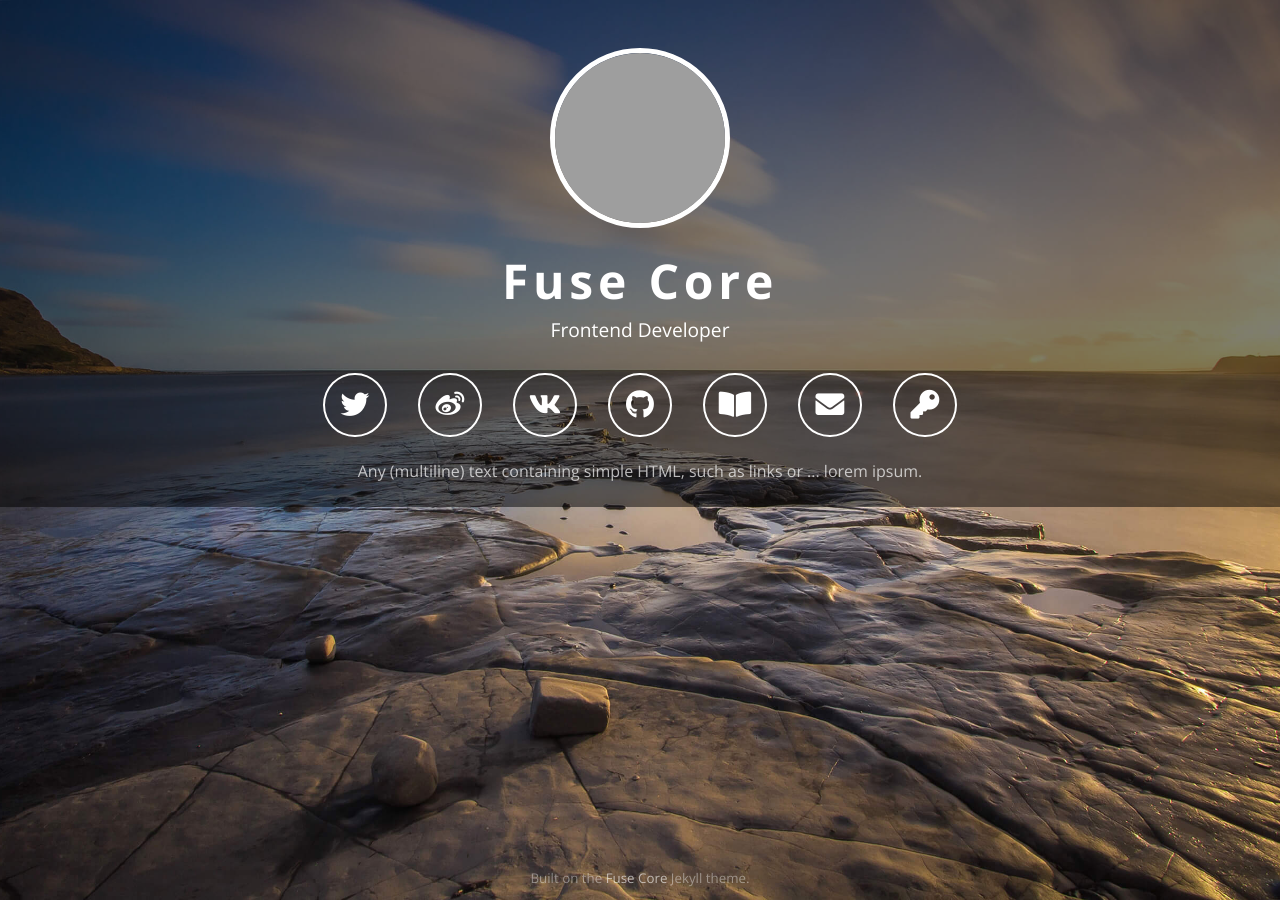
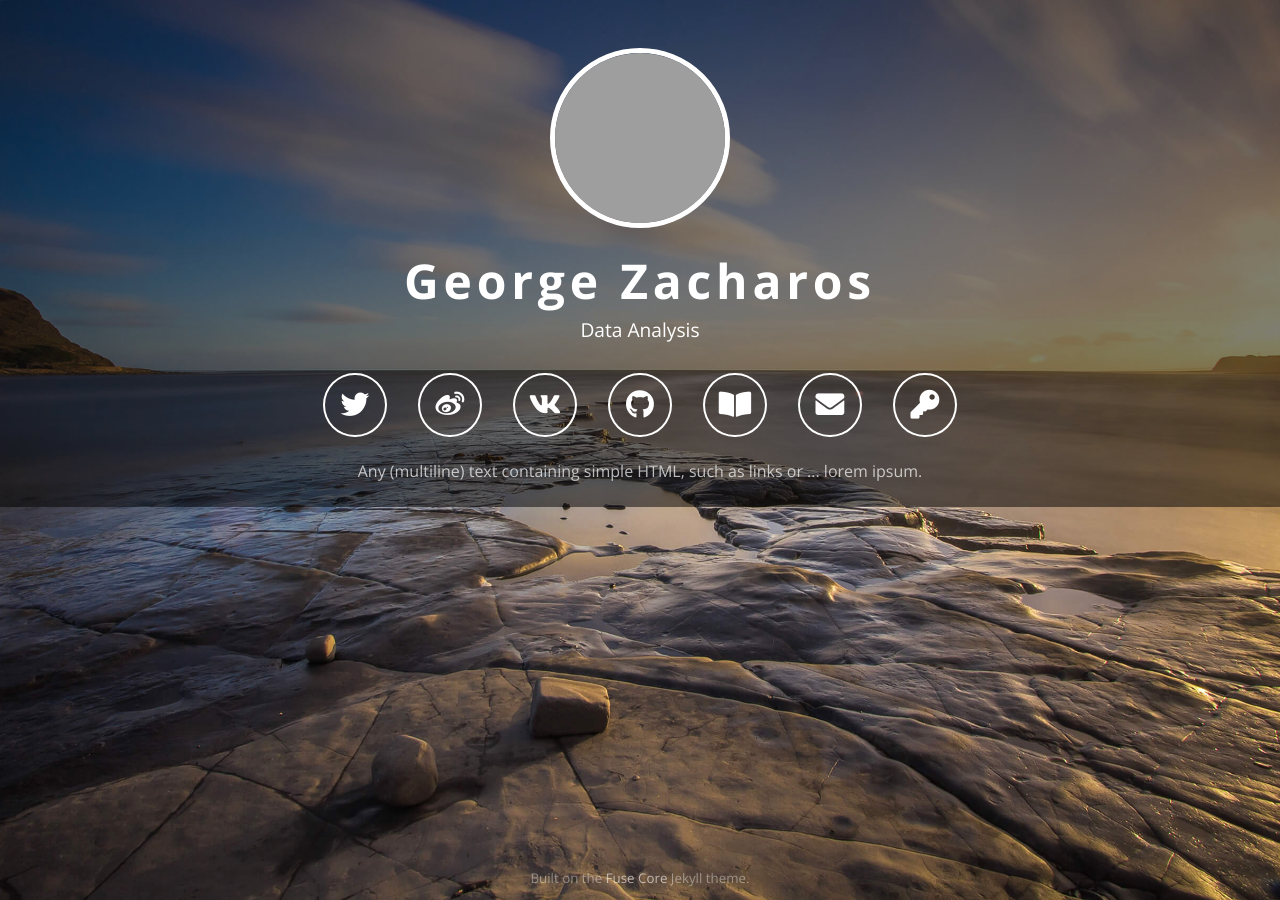
Before and after one commit to GeorgeZacharos/PROFILE, a Jekyll site: the page built from index.html, in a window 1280 px wide. Built offline with Jekyll 4.4.1, drawn with Linux system fonts in a browser that asks for light colours; comment, search, counter and statistics services are not loaded; grey boxes are pictures that could not be loaded.

Commit message:
Updated_config.yml

```diff
--- a/_config.yml
+++ b/_config.yml
@@ -12,9 +12,9 @@ sass:
 # When modifying this file, take care to preserve the indentation. This is YAML ...
 
 # Main Headline, name required, subtitle optional
-name: Fuse Core
+name: George Zacharos
 #subtitle:
-subtitle: Frontend Developer
+subtitle: Data Analysis
 
 # Title attribute of HTML Page, uses 'name' from above if empty
 title: Fuse Core
```
